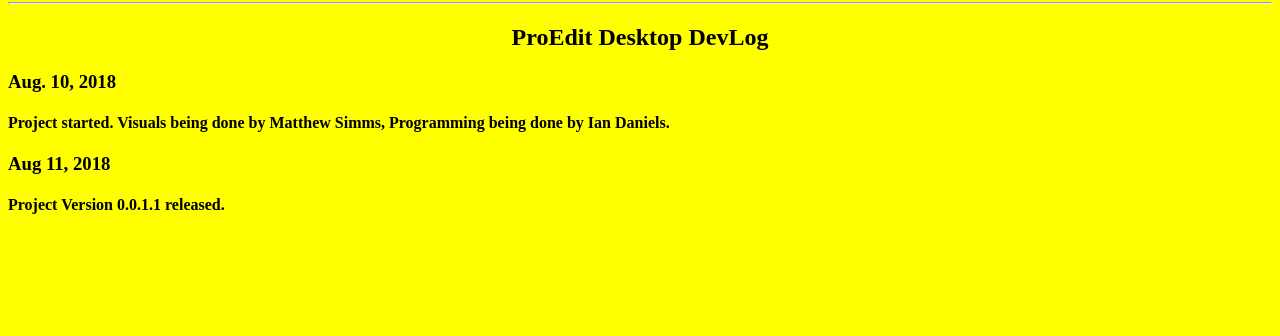
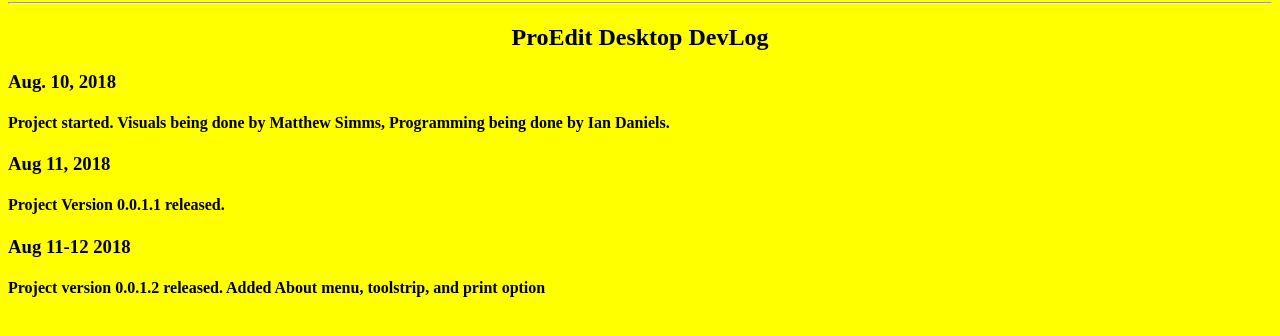
Before and after one commit to lemondevelopment/lemondevelopment.github.io, a plain HTML site: page proeditdesktopdevlog.html in a window 1280 px wide. Shown: the part 78-414 px from the top of the page. Drawn offline with Linux system fonts and the light colour scheme.

Commit message:
Update proeditdesktopdevlog.html

```diff
--- a/proeditdesktopdevlog.html
+++ b/proeditdesktopdevlog.html
@@ -21,6 +21,8 @@
 <h4> Project started. Visuals being done by Matthew Simms, Programming being done by Ian Daniels. </h4>
 <h3> Aug 11, 2018 </h3>
 <h4> Project Version 0.0.1.1 released. </h4>
+<h3> Aug 11-12 2018 </h3>
+<h4> Project version 0.0.1.2 released. Added About menu, toolstrip, and print option </h4>
 
 </body>
 </html>
```
